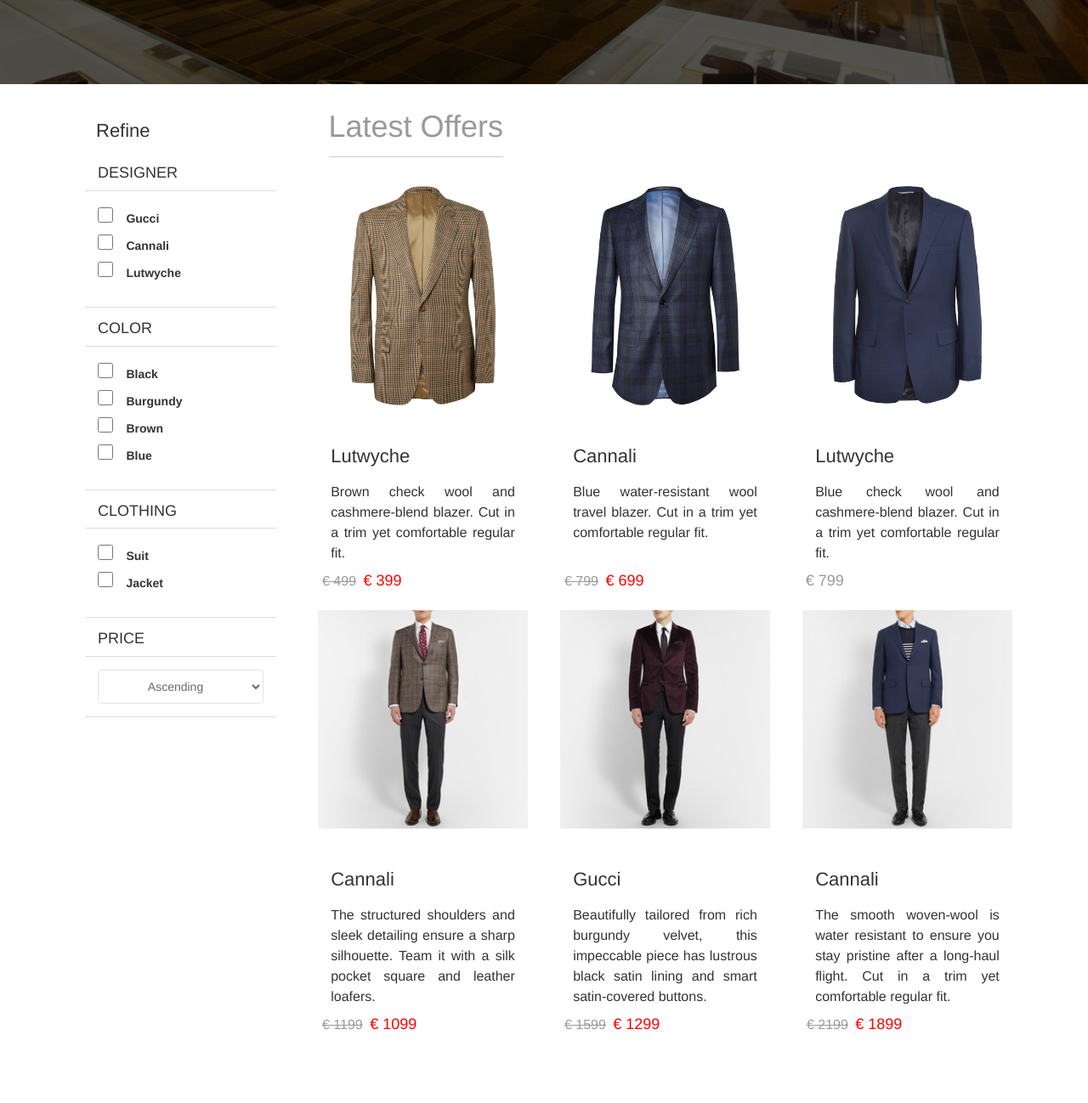
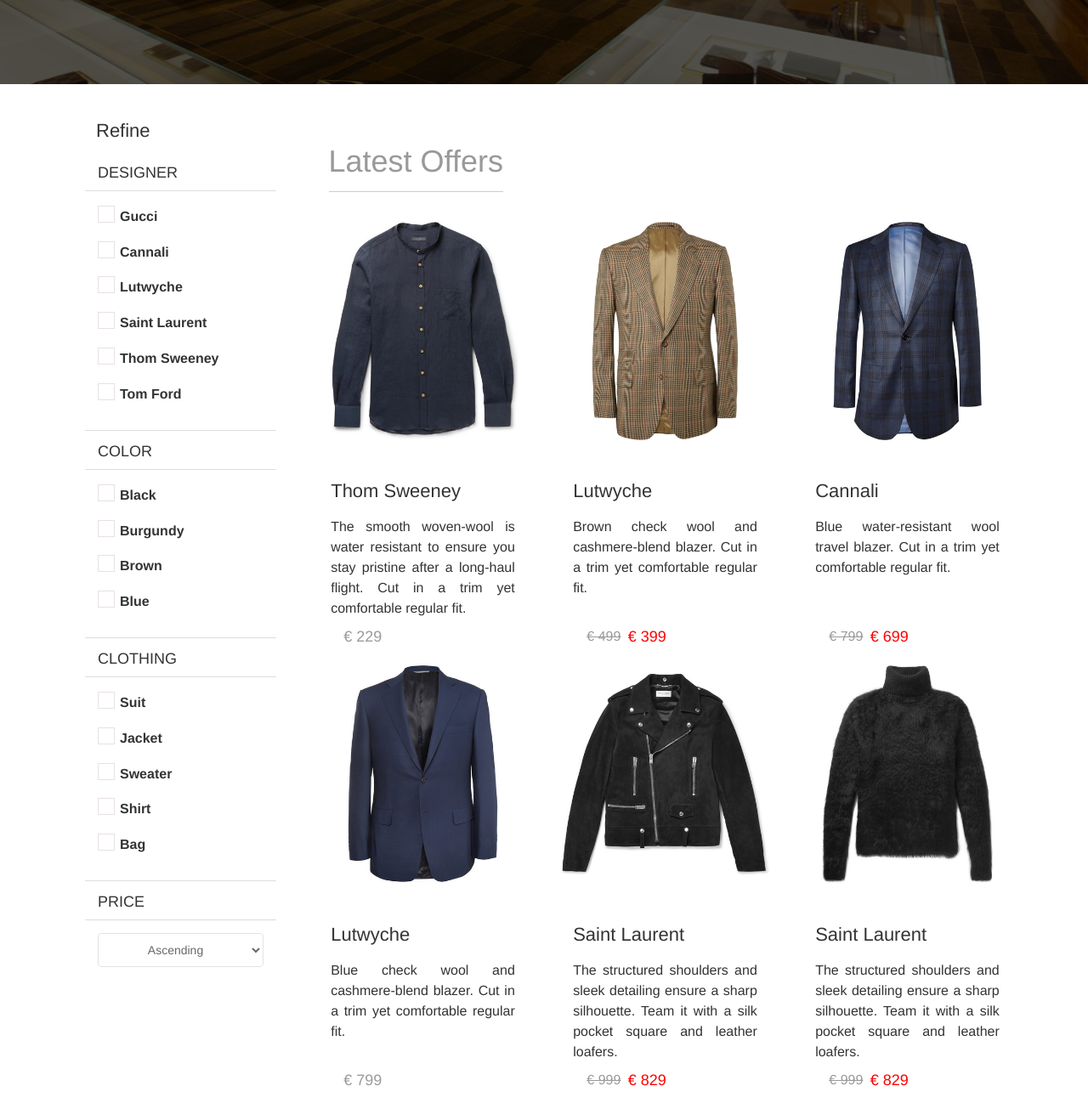
Before and after one commit to GeorgianaL/ecommerce-react-app, a React app: page / in a window 1280 px wide. Shown: the part 451-1749 px from the top of the page at 85% size. Before the commit the page ends 1681 px from the top, so only its background shows below. Built offline with nearby package versions, Linux system fonts and the light colour scheme.

```diff
--- a/assets/assets/css/gsdk.css
+++ b/assets/assets/css/gsdk.css
@@ -22,7 +22,7 @@
   font-family: "Helvetica Neue","Open Sans",Arial,sans-serif; }
 
 h1, .h1, h2, .h2, h3, .h3, h4, .h4 {
-  font-weight: 400;
+  font-weight: 200;
   margin: 30px 0 15px; }
 
 h1, .h1 {
--- a/assets/mycss/mycss.css
+++ b/assets/mycss/mycss.css
@@ -58,6 +58,7 @@
     display: inline-block;
     margin-left: 2%;
     margin-bottom: 3%;
+    margin-top: 5%;
 }
 
 .cards-div > .col-md-4 {
@@ -94,6 +95,7 @@
     height: 40px;
     bottom: 0px;
     display: inline-block;
+    margin-left: 4%;
 }
 
 .short-description {
@@ -141,34 +143,79 @@
     padding-left: 0px;
 }
 
+
 .panel-heading > h2 {
     padding-left: 0px;
     text-transform: uppercase;
 }
 
-.filter-item:hover,
-.checked-item {
-    color: #2a6496;
+.select-filter > select > option {
+    padding: 0.5em;
 }
 
-.filter-item > input,
-.filter-item > label {
-    padding-left: 0.3em;
-    padding-right: 0.3em;
+/* checkbox styles */
+.control {
+    display: block;
+    position: relative;
+    padding-left: 26px;
+    margin-bottom: 15px;
+    padding-top: 3px;
+    cursor: pointer;
+    font-size: 16px;
+}
+.control input {
+    opacity: 0;
 }
 
-.filter-item > label {
-    margin-left: 0.8em;
+.control_indicator {
+    position: absolute;
+    top: 2px;
+    left: 0;
+    height: 20px;
+    width: 20px;
+    background: #FFFFFF;
+    border: 1px solid #E9E1E1;
 }
 
-.filter-item > input {
-    width: 18px;
-    height: 18px;
-    cursor: pointer;
+.control:hover input ~ .control_indicator,
+.control input:focus ~ .control_indicator {
+    background: #FFFFFF;
 }
 
-.select-filter > select > option {
-    padding: 0.5em;
+.control:hover input:not([disabled]):checked ~ .control_indicator,
+.control input:checked:focus ~ .control_indicator {
+    background: #FFFFFF;
+}
+.control input:disabled ~ .control_indicator {
+    background: #DFDFDF;
+    opacity: 0.6;
+    pointer-events: none;
+}
+.control_indicator:after {
+    box-sizing: unset;
+    content: '';
+    position: absolute;
+    display: none;
+}
+.control input:checked ~ .control_indicator:after {
+    display: block;
+}
+.control-checkbox .control_indicator:after {
+    left: 6px;
+    top: 1px;
+    width: 4px;
+    height: 12px;
+    border: solid #F6B13B;
+    border-width: 0 2px 2px 0;
+    transform: rotate(45deg);
+}
+.control-checkbox input:disabled ~ .control_indicator:after {
+    border-color: #7b7b7b;
+}
+/**/
+
+.panel-group > .panel:last-child {
+    border-bottom: 0;
 }
 
 /* product page */
--- a/src/components/checkbox/Checkbox.js
+++ b/src/components/checkbox/Checkbox.js
@@ -21,12 +21,11 @@
     render() {
         return(
             <div className="filter-item">
-                <input
-                    type="checkbox"
-                    checked={this.state.isChecked}
-                    onChange={this.handleCheckbox}
-                />
-                <label className={this.state.isChecked ? 'checked-item' : ''}>{this.props.value}</label>
+                <label className="control control-checkbox">
+                    {this.props.value}
+                    <input type="checkbox" checked={this.state.isChecked} onChange={this.handleCheckbox} />
+                    <div className="control_indicator"></div>
+                </label>
             </div>
         );
     }
--- a/src/reducers/products.reducer.js
+++ b/src/reducers/products.reducer.js
@@ -60,7 +60,45 @@
             "oldPrice": 499,
             "clothing": "Jacket",
             "colors": ["Brown"]
-    }
+        },
+        {
+            "id": 7,
+            "imageUrl": "../../../assets/assets/img/saint-laurent.jpg",
+            "brandName": "Saint Laurent",
+            "text": "The structured shoulders and sleek detailing ensure a sharp silhouette. Team it with a silk pocket square and leather loafers.",
+            "price": 829,
+            "oldPrice": 999,
+            "clothing": "Jacket",
+            "colors": ["Black"]
+        },
+        {
+            "id": 8,
+            "imageUrl": "../../../assets/assets/img/saint-laurent1.jpg",
+            "brandName": "Saint Laurent",
+            "text": "The structured shoulders and sleek detailing ensure a sharp silhouette. Team it with a silk pocket square and leather loafers.",
+            "price": 829,
+            "oldPrice": 999,
+            "clothing": "Sweater",
+            "colors": ["Black"]
+        },
+        {
+            "id": 9,
+            "imageUrl": "../../../assets/assets/img/sweeney.jpg",
+            "brandName": "Thom Sweeney",
+            "text": "The smooth woven-wool is water resistant to ensure you stay pristine after a long-haul flight. Cut in a trim yet comfortable regular fit.",
+            "price": 229,
+            "clothing": "Shirt",
+            "colors": ["Black"]
+        },
+        {
+            "id": 10,
+            "imageUrl": "../../../assets/assets/img/tom-ford.jpg",
+            "brandName": "Tom Ford",
+            "text": "Immaculate tailoring is TOM FORD's forte.",
+            "price": 929,
+            "clothing": "Bag",
+            "colors": ["Black"]
+        },
     ],
     filters: [],
     sorting: "priceAsc"
```
Also changed, not shown: assets/assets/img/polo.jpg (added), assets/assets/img/saint-laurent.jpg (added), assets/assets/img/saint-laurent1.jpg (added), assets/assets/img/sweeney.jpg (added), assets/assets/img/tom-ford.jpg (added), assets/bootstrap3/css/bootstrap.css. Lines whose indentation alone changed are shown as unchanged.
